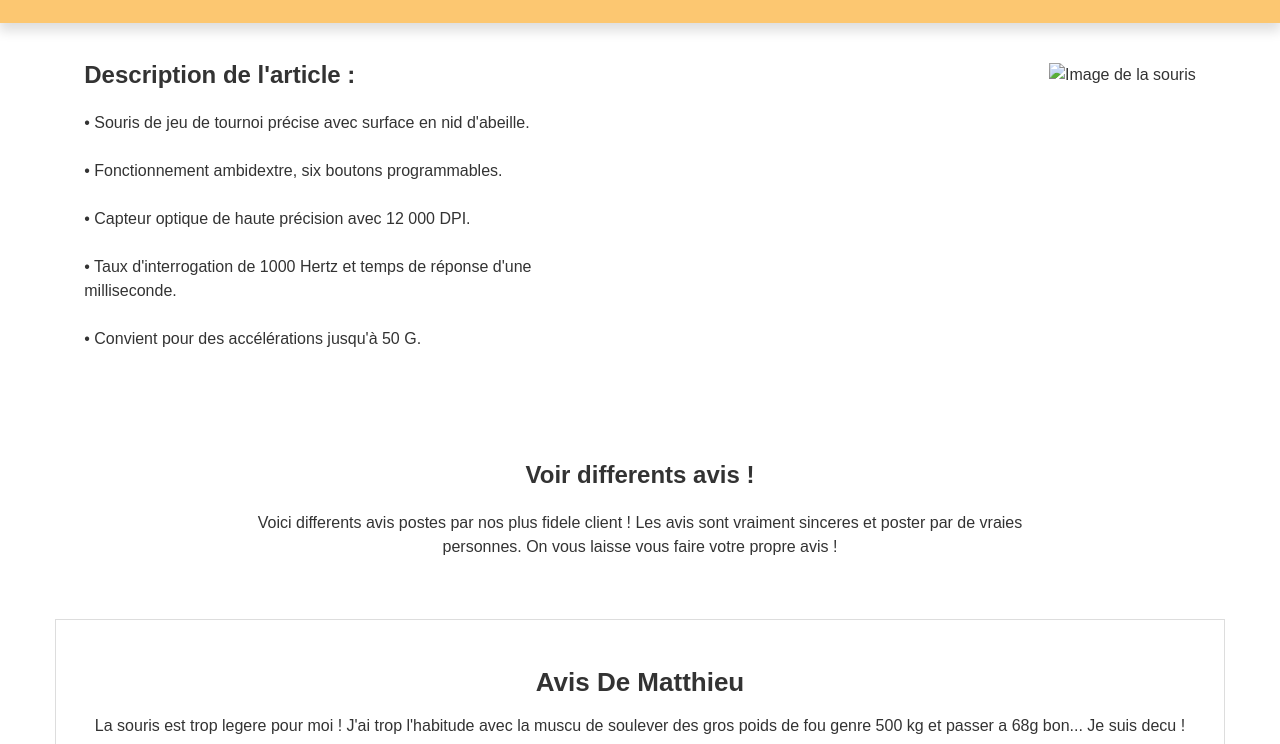
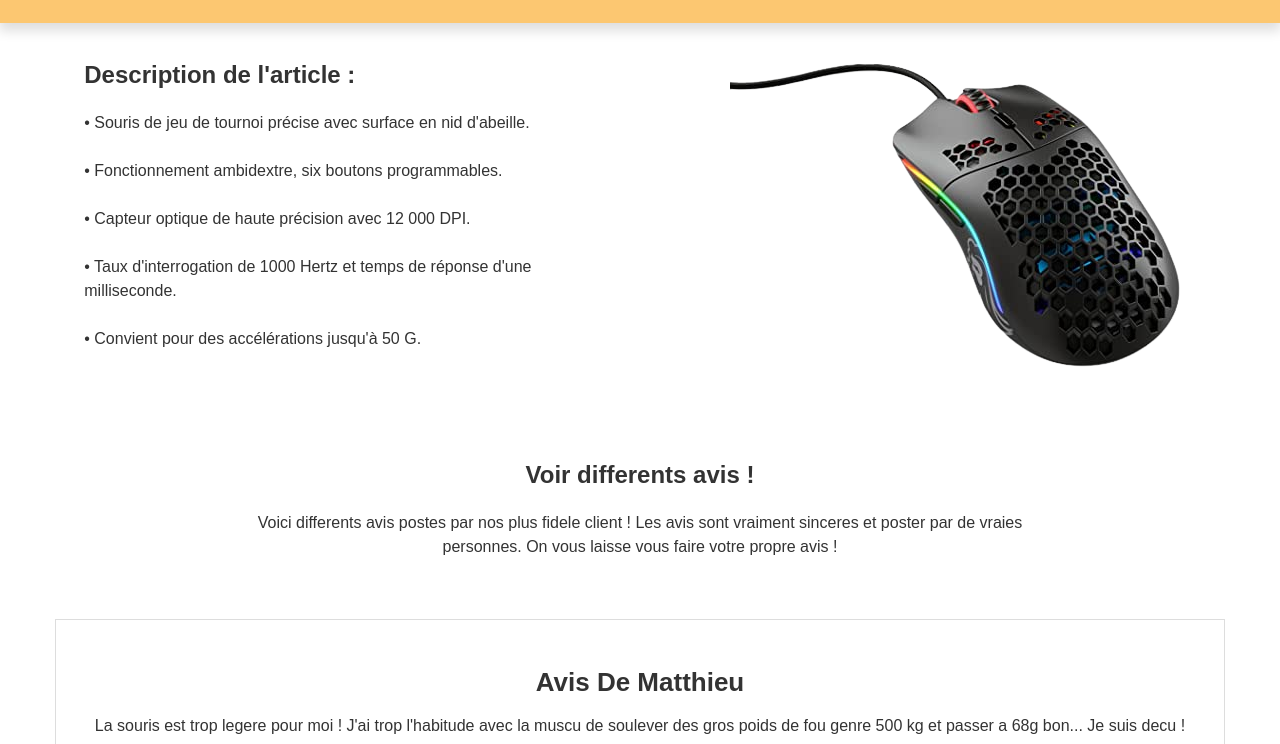
Before and after one commit to BenjaminBENOIS/landing-page, a plain HTML site: page index.html in a window 1280 px wide. Shown: the part 56-800 px from the top of the page. Drawn offline with Linux system fonts and the light colour scheme.

Commit message:
Update index.html

```diff
--- a/index.html
+++ b/index.html
@@ -52,7 +52,7 @@
                 <br>
             </div>
             <div class="box_image_souris">
-                <img src="./assets/img/souris.png" alt="Image de la souris">
+                <img src="souris.png" alt="Image de la souris">
             </div>
         </div>
     </section>
```
